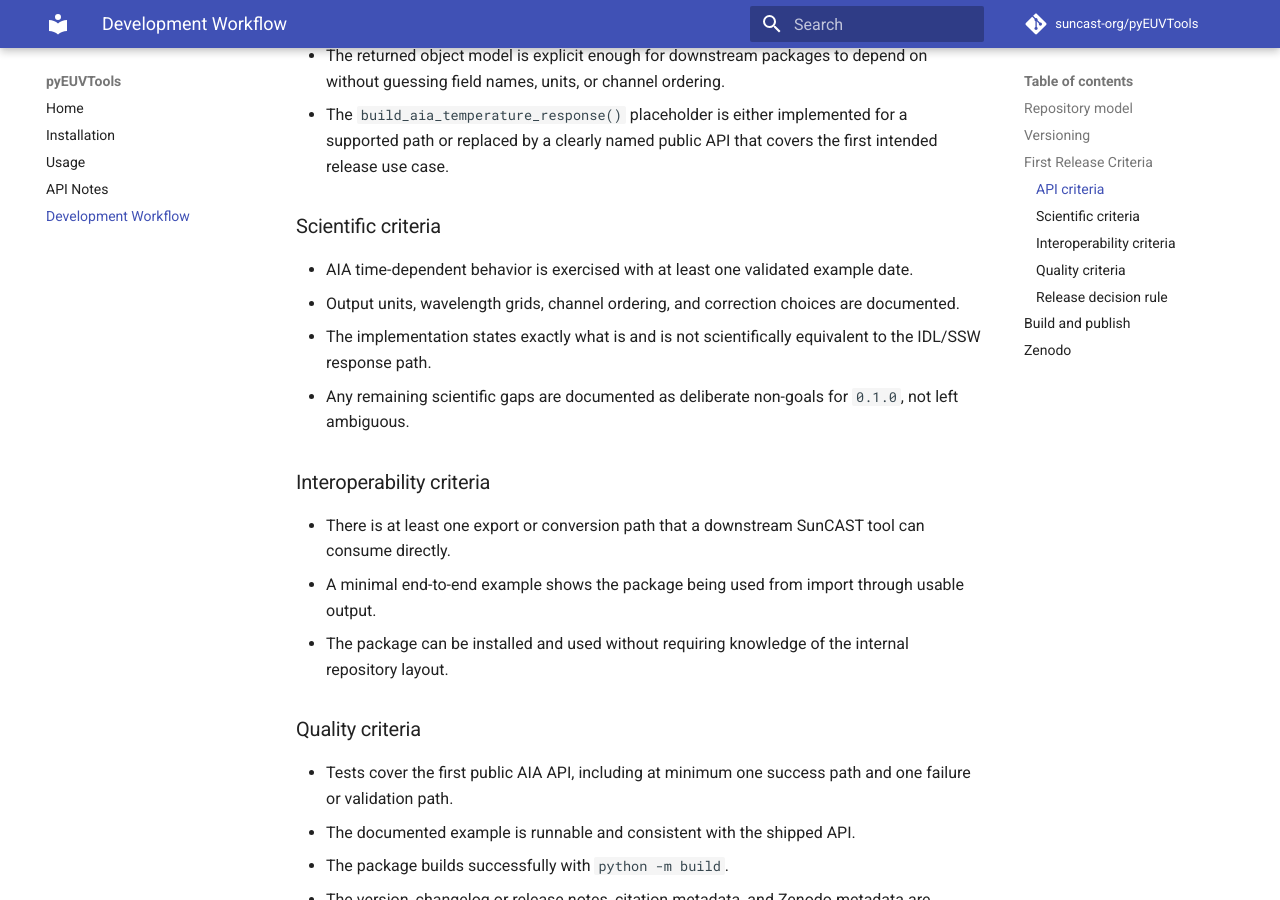
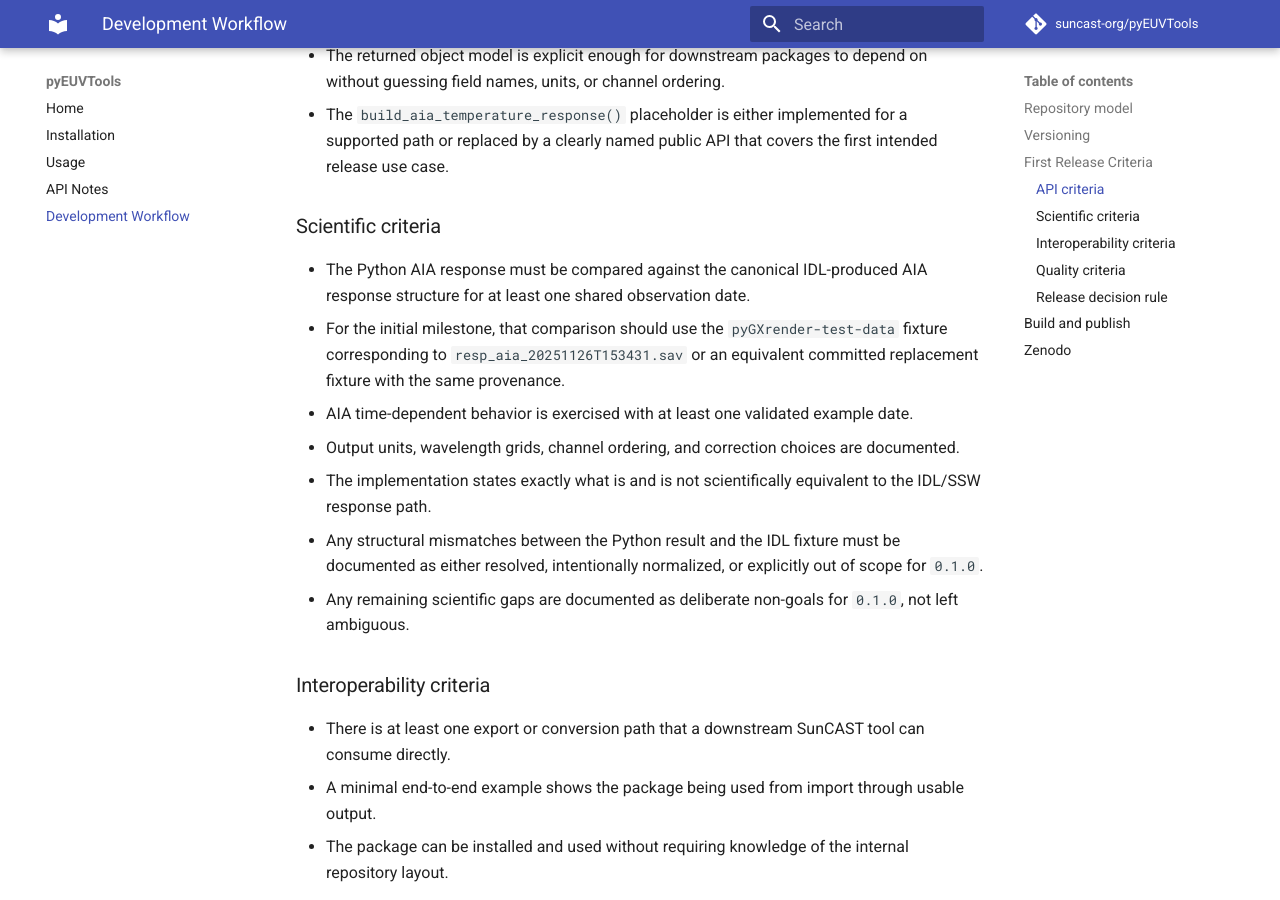
Before and after one commit to suncast-org/pyEUVTools, an MkDocs documentation site: the page built from docs/dev_workflow.md, in a window 1280 px wide and 900 px high, scrolled down 855 px. Built offline with MkDocs 1.6.1 and Material for MkDocs 9.7.7, drawn with Linux system fonts in a browser that asks for light colours; comment, search, counter and statistics services are not loaded.

Commit message:
Require IDL AIA fixture comparison for 0.1.0

```diff
--- a/docs/dev_workflow.md
+++ b/docs/dev_workflow.md
@@ -38,12 +38,20 @@ all of the following are true.
 
 ### Scientific criteria
 
+- The Python AIA response must be compared against the canonical IDL-produced
+	AIA response structure for at least one shared observation date.
+- For the initial milestone, that comparison should use the `pyGXrender-test-data`
+	fixture corresponding to `resp_aia_20251126T153431.sav` or an equivalent
+	committed replacement fixture with the same provenance.
 - AIA time-dependent behavior is exercised with at least one validated example
 	date.
 - Output units, wavelength grids, channel ordering, and correction choices are
 	documented.
 - The implementation states exactly what is and is not scientifically equivalent
 	to the IDL/SSW response path.
+- Any structural mismatches between the Python result and the IDL fixture must
+	be documented as either resolved, intentionally normalized, or explicitly out
+	of scope for `0.1.0`.
 - Any remaining scientific gaps are documented as deliberate non-goals for
 	`0.1.0`, not left ambiguous.
 
```
